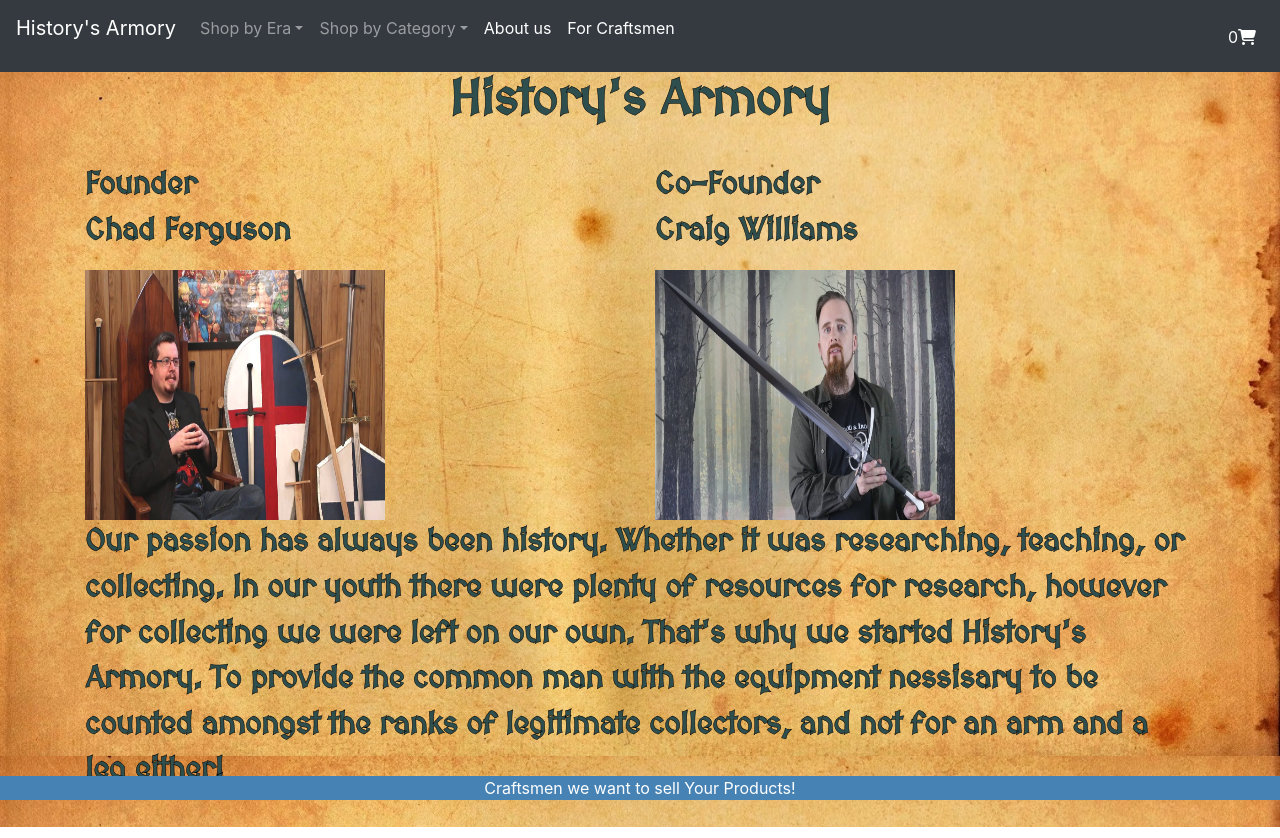
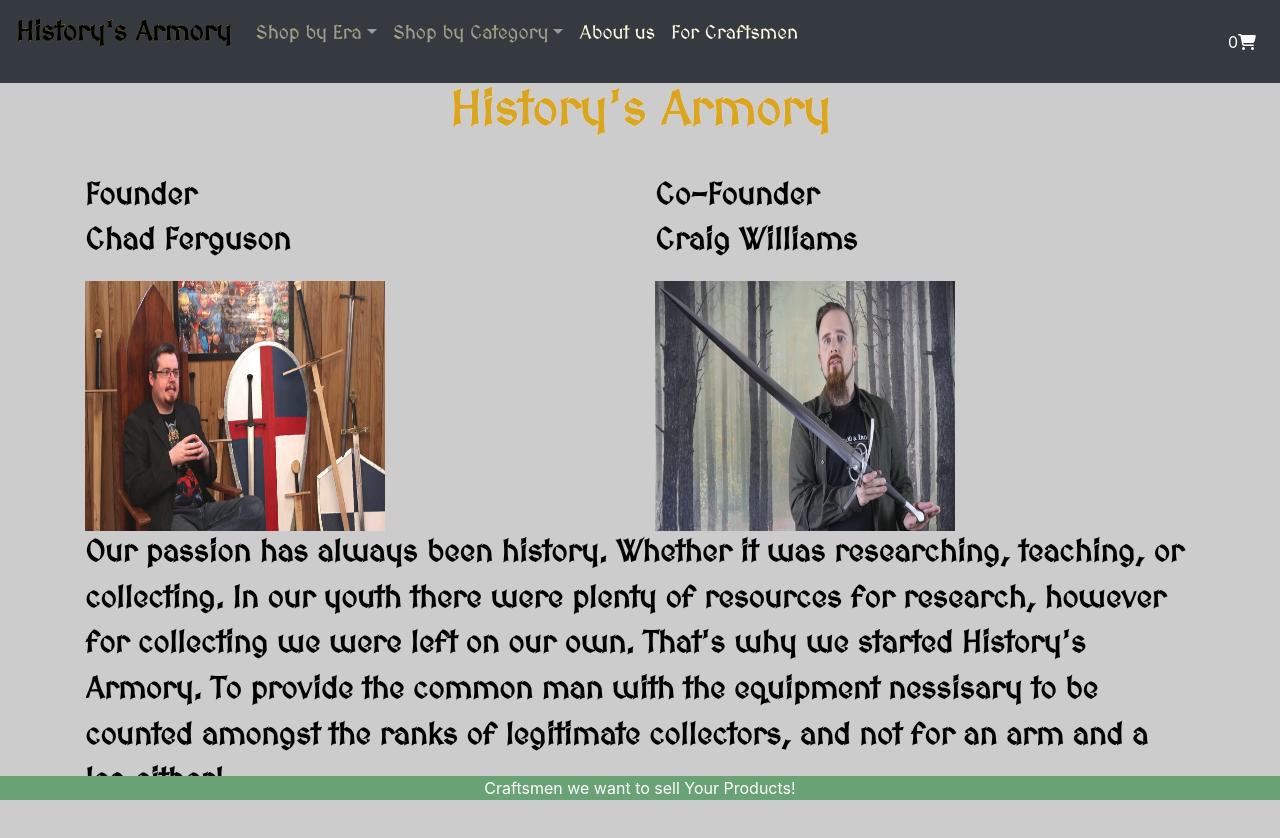
Before and after one commit to DylanBozarth/Historical-weapons-shop, a React (Create React App) app: page /About in a window 1280 px wide. Built offline with nearby package versions, Linux system fonts and the light colour scheme; a web font is replaced by a local one.

Commit message:
css update

```diff
--- a/src/App.css
+++ b/src/App.css
@@ -1,9 +1,12 @@
+
+
 .navbar {
 
-  color: white;
+  color: #69a275;
  text-align: center;
  height: 10%;
  position: fixed;
+
 }
 .carticon {
   text-decoration: none;
@@ -28,16 +31,32 @@
   font-size: 25px;
 }
 body {
- background-image: url('/homepagephotos/paper2.jpg');
- background-size: 100% ;
-min-height: 100%;
-min-width: 100%;
- overflow-x: hidden;
+background-color: 	#cccccc !important;
+
 }
 @media only screen and (max-width: 600px) {
   body {
     max-width: 100% !important;
     overflow: none;
+  }
+  .banner  {
+
+    display: none;
+  }
+  .mobiletitle {
+    text-align: center;
+    color: goldenrod;
+    font-weight: bolder;
+    font-style: cursive;
+    font-family: 'Great Vibes', cursive;
+    font-size: 3rem;
+    text-align: center;
+    margin-bottom: -8%;
+    margin-top: 3%;
+    margin-left: 20%;
+    margin-right: 20%;
+    -webkit-text-stroke: .1px black;
+    z-index: 0;
   }
   .hometitle {
     margin-bottom: -25%;
@@ -51,10 +70,11 @@
     left: 0;
     bottom: 0;
     width: 100%;
-    background-color: steelblue;
+    background-color: #69a275;
     color: white;
     text-align: center;
   }
+
 .neolithic {
   background-image: url('/homepagephotos/neolithic.jpg');
   background-size: 100% 100%
@@ -95,14 +115,31 @@
   background-image: url('/homepagephotos/shields.jpg');
   background-size: 100% 100%
 }
+.mobiletitle{
+
+    text-align: center;
+    color: goldenrod;
+    font-weight: bolder;
+    font-style: cursive;
+    font-family: 'Great Vibes', cursive;
+    font-size: 3rem;
+    text-align: center;
+    margin-bottom: -8%;
+    margin-top: 3%;
+    margin-left: 20%;
+    margin-right: 20%;
+    -webkit-text-stroke: .1px black;
+    z-index: -1;
+  display: none;
+}
 .banner  {
-
+ z-index: 1;
   background-image: url('/oldpaper.jpg');
   background-size: 100% 100%;
   width: 100%;
   background-repeat: no-repeat;
  height: 25%;
-  border: solid 1.5px black;
+  border: solid 1.5px 	#69a275;
 }
 
 .cardtext {
@@ -171,6 +208,29 @@
   -webkit-text-stroke: .5px black;
   font-family: 'MedievalSharp', cursive;
 }
+.navbartitle {
+  color: black;
+  font-weight: bolder;
+  font-style: cursive;
+  -webkit-text-stroke: .1px gold;
+  font-family: 'MedievalSharp', cursive;
+  text-align: center;
+  font-size: 1.7rem
+}
+.navbartitle:hover {
+  text-decoration: none;
+  -webkit-text-stroke: .5px gold;
+
+}
+.navbarsubtitle {
+  color: white;
+  font-style: cursive;
+  -webkit-text-stroke: .1px gold;
+  font-family: 'MedievalSharp', cursive;
+  text-align: center;
+  font-size: 1.2rem
+}
+
 .title {
   font-family: 'MedievalSharp', cursive;
   position: relative;
@@ -178,20 +238,20 @@
 .abouttitle {
   font-size: 3rem;
   margin-bottom: 3%;
-  color: darkslategray;
+  color: goldenrod;
   font-weight: bolder;
   font-style: cursive;
-  -webkit-text-stroke: .5px black;
+  -webkit-text-stroke: .2px white;
   font-family: 'MedievalSharp', cursive;
   text-align: center;
 }
 .aboutinfo {
   font-size: 1.9rem;
   margin-bottom: 3%;
-  color: darkslategray;
+  color: black;
   font-weight: bolder;
   font-style: cursive;
-  -webkit-text-stroke: .5px black;
+  -webkit-text-stroke: .1px white;
   font-family: 'MedievalSharp', cursive;
 }
 .name {
@@ -386,7 +446,7 @@
 	width: 100%;
 	border: #fbfbfb solid 4px;
 	cursor:pointer;
-	background-color: #3498db;
+	background-color: #4b7393;
 	color:white;
 	font-size:24px;
 	padding-top:22px;
@@ -399,12 +459,12 @@
 }
 
 #button-blue:hover{
-	background-color: rgba(0,0,0,0);
+	background-color: 	#d67b64;
 	color: #0493bd;
 }
 
 .submit:hover {
-	color: #3498db;
+	color: 	#d67b64;
 }
 
 .ease {
--- a/src/pages/homepage.js
+++ b/src/pages/homepage.js
@@ -5,7 +5,7 @@
 export const Homepage = () => (
   <div>
 
-    <div className="banner"><h1 className="hometitle">Your Weapons and Armor Supplier</h1><br /> <br /> <br /> <br /> <br /> <br /> <br /></div>
+    <div className="banner"><h1 className="hometitle">Your Weapons and Armor Supplier</h1><h1 className="mobiletitle">Your Weapons and Armor Supplier</h1><br /> <br /> <br /> <br /> <br /> <br /> </div>
 
     <div className="container">
       <div className="row eratype">
--- a/src/pages/navbar.js
+++ b/src/pages/navbar.js
@@ -17,13 +17,13 @@
         >
           <Navbar.Brand>
             <Link to="/" className="navbarlink">
-              <p className="navbarlink">History's Armory</p>
+              <p className=" navbartitle">History's Armory</p>
             </Link>
           </Navbar.Brand>
           <Navbar.Toggle aria-controls="responsive-navbar-nav" />
           <Navbar.Collapse id="responsive-navbar-nav">
             <Nav className="mr-auto">
-              <NavDropdown title="Shop by Era" id="collasible-nav-dropdown">
+              <NavDropdown className="navbarsubtitle" title="Shop by Era" id="collasible-nav-dropdown">
                 <NavDropdown.Item>
                   <Link to="/Neolithic" className="dropdownlink">
                     Stone age
@@ -55,7 +55,7 @@
                   </Link>
                 </NavDropdown.Item>
               </NavDropdown>
-              <NavDropdown
+              <NavDropdown className="navbarsubtitle"
                 title="Shop by Category"
                 id="collasible-nav-dropdown"
               >
@@ -83,12 +83,12 @@
               <Nav>
                 <Nav.Link>
                   <Link to="/About">
-                    <p className="navbarlink">About us</p>
+                    <p className="navbarsubtitle">About us</p>
                   </Link>
                 </Nav.Link>
                 <Nav.Link>
                   <Link to="/Sell">
-                    <p className="navbarlink">For Craftsmen</p>
+                    <p className="navbarsubtitle">For Craftsmen</p>
                   </Link>
                 </Nav.Link>
               </Nav>
```
